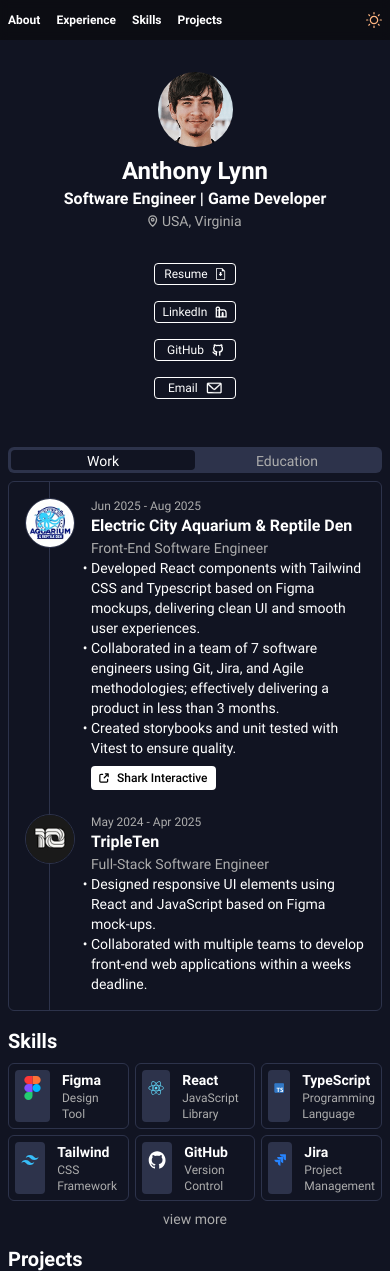
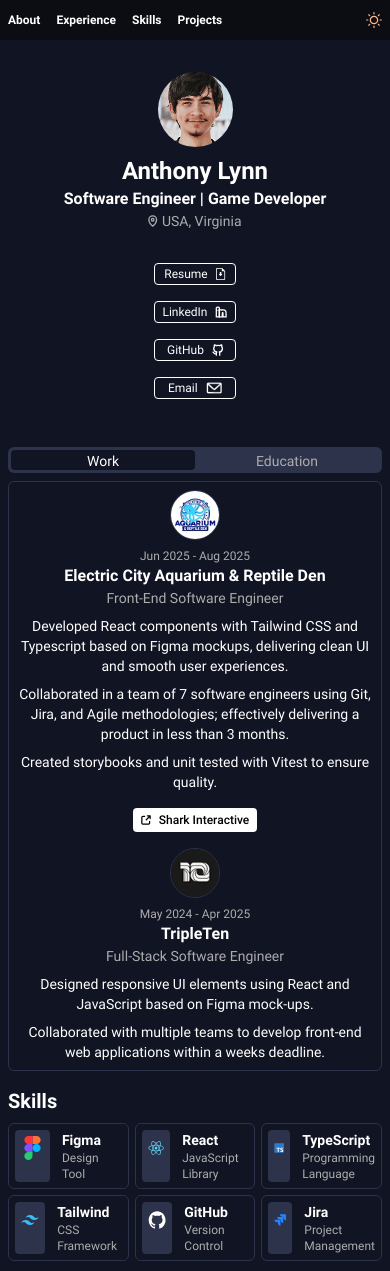
Before and after one commit to AnthonyLynn/Portfolio, a React (Vite) app: page / in a window 390 px wide. Shown: the top 1271 px of the page. Built offline with nearby package versions, Linux system fonts and the light colour scheme.

Commit message:
style: add responsive design to experience section and experience

```diff
--- a/src/components/Experience.tsx
+++ b/src/components/Experience.tsx
@@ -22,22 +22,28 @@
   externalLinks,
 }) => {
   return (
-    <article className="flex gap-4 items-start">
+    <article className="flex flex-col sm:flex-row items-center gap-2 sm:gap-4 sm:items-start">
       <img
         src={institutionLogo}
         alt="Institution Logo"
         className="aspect-square rounded-full w-12 border border-base-tertiary stroke-out box-content"
       />
-      <div className="flex flex-col gap-2 items-start">
-        <div className="flex flex-col items-start">
-          <p className="text-xs text-text-secondary font-light">
-            {beginDate} - {endDate}
-          </p>
-          <h3 className="text-base font-bold">{companyName}</h3>
-          <p className="text-sm text-text-secondary">{roleTitle}</p>
-          <ul className="list-['•_'] flex flex-col items-start">
+      <div className="flex flex-col gap-4 sm:gap-2 items-center sm:items-start">
+        <div className="flex flex-col gap-2 sm:gap-0 items-center sm:items-start">
+          <div className="flex flex-col items-center sm:items-start">
+            <p className="text-xs text-text-secondary font-light">
+              {beginDate} - {endDate}
+            </p>
+            <h3 className="text-base font-bold">{companyName}</h3>
+            <p className="text-sm text-text-secondary">{roleTitle}</p>
+          </div>
+          <ul className="list-none sm:list-['•_'] flex flex-col gap-2 sm:gap-0 items-center sm:items-start">
             {descriptions.map((description) => {
-              return <li className="font-normal text-sm">{description}</li>;
+              return (
+                <li className="font-normal text-sm text-center sm:text-left">
+                  {description}
+                </li>
+              );
             })}
           </ul>
         </div>
--- a/src/components/ExperienceSection.tsx
+++ b/src/components/ExperienceSection.tsx
@@ -16,8 +16,8 @@
           Education
         </p>
       </button>
-      <div className="relative z-10 border border-base-tertiary rounded-md p-4 flex overflow-hidden">
-        <div className="w-full shrink-0 flex flex-col gap-6">
+      <div className="relative z-10 border border-base-tertiary rounded-md p-2 sm:p-4 flex overflow-hidden">
+        <div className="w-full shrink-0 flex flex-col gap-4 sm:gap-6">
           <Experience
             institutionLogo={AquariumReptileDenCompanyLogo}
             beginDate={"Jun 2025"}
@@ -48,10 +48,10 @@
             ]}
             externalLinks={[]}
           />
-          <div className="absolute -z-10 h-full w-px bg-base-tertiary left-10 top-0"></div>
+          <div className="absolute -z-10 h-full w-px bg-base-tertiary left-10 top-0 hidden sm:inline"></div>
         </div>
         <div className="w-full shrink-0">
-          <div className="absolute -z-10 h-full w-px bg-base-tertiary left-10 top-0"></div>
+          <div className="absolute -z-10 h-full w-px bg-base-tertiary left-10 top-0 hidden sm:inline"></div>
         </div>
       </div>
     </section>
```
